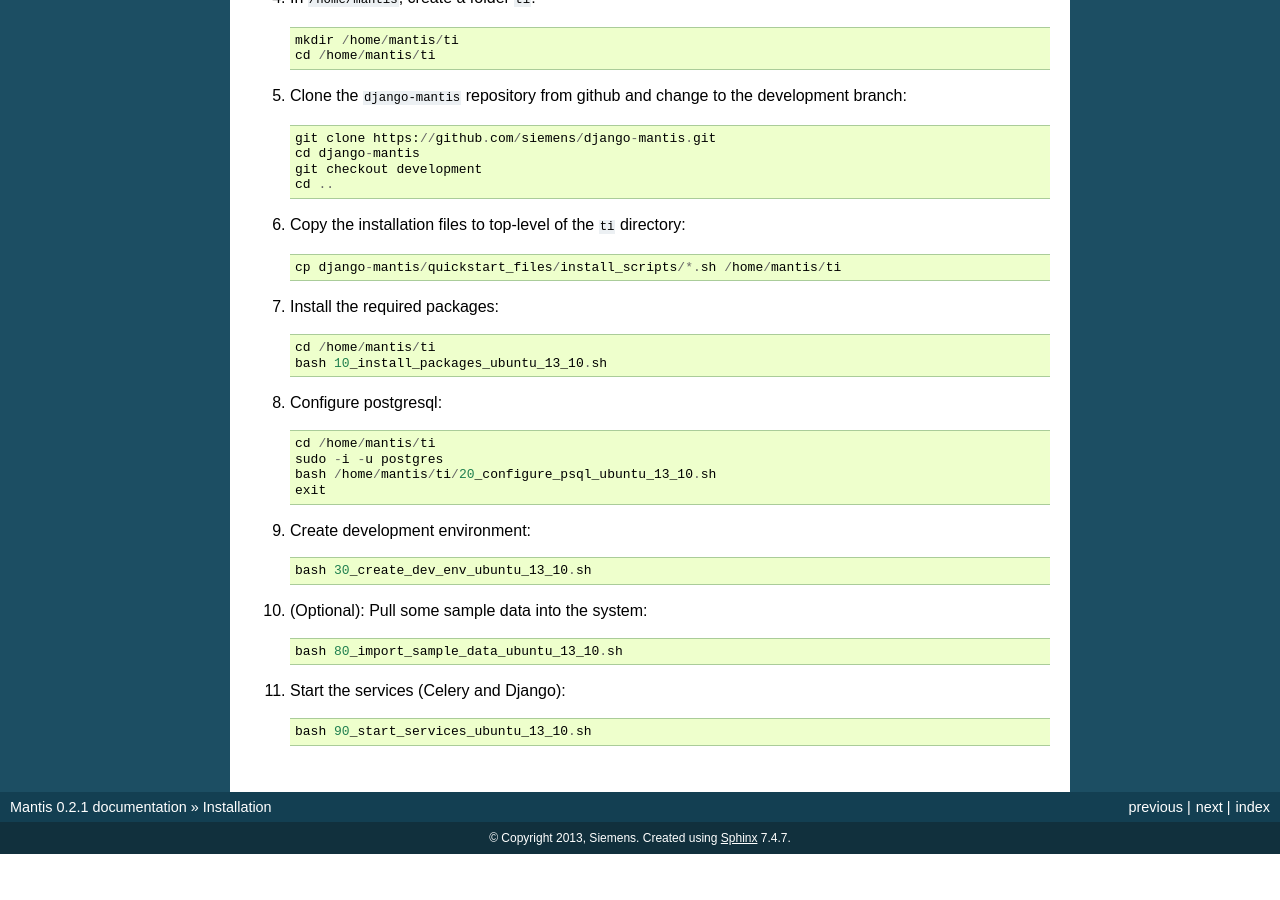
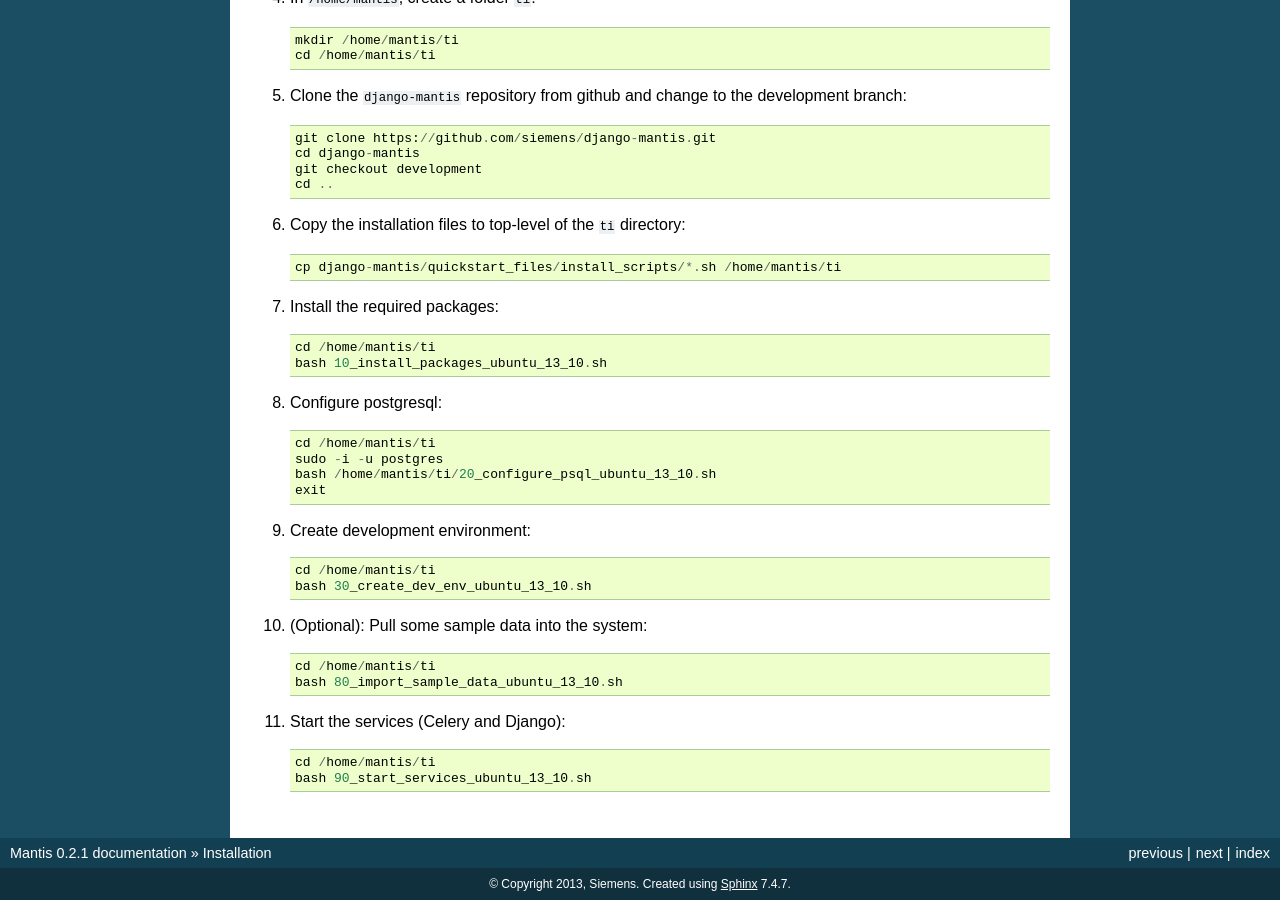
Before and after one commit to bgro/django-mantis, a Sphinx documentation site: the page built from docs/installation.rst, in a window 1280 px wide and 900 px high, scrolled down 820 px. Built offline with Sphinx 7.4.7, drawn with Linux system fonts in a browser that asks for light colours; before the commit the page ends 1674 px from its top, so only the background shows below that.

Commit message:
Adding cd instructions to installation.

```diff
--- a/docs/installation.rst
+++ b/docs/installation.rst
@@ -75,14 +75,17 @@ it at least 3GB of memory.
 
 #. Create development environment::
 
+      cd /home/mantis/ti
       bash 30_create_dev_env_ubuntu_13_10.sh
 
 #. (Optional): Pull some sample data into the system::
 
+      cd /home/mantis/ti
       bash 80_import_sample_data_ubuntu_13_10.sh
 
 #. Start the services (Celery and Django)::
 
+      cd /home/mantis/ti
       bash 90_start_services_ubuntu_13_10.sh
 
 .. _Ubuntu Desktop 13.10: http://releases.ubuntu.com/13.10/
```
